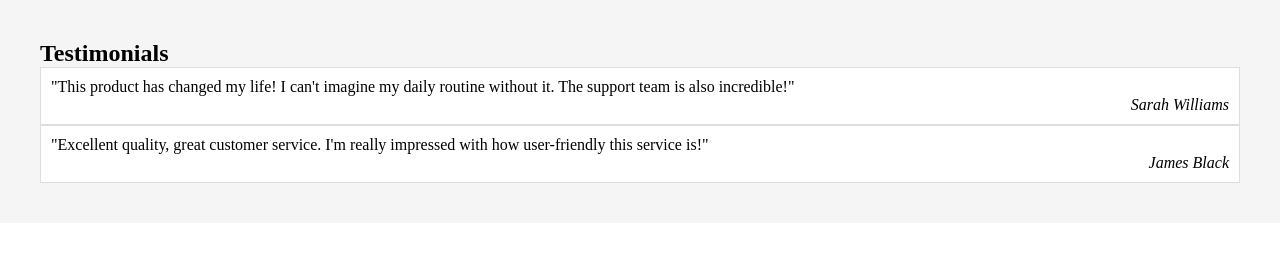
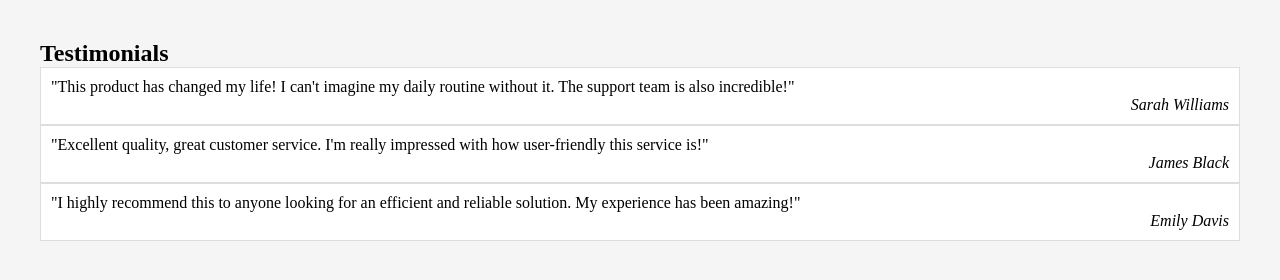
Before and after one commit to acciojob/testimonial-anshul-dhomne, a website: page main.html in a window 1280 px wide. Drawn offline with Linux system fonts and the light colour scheme.

Commit message:
created a submission

```diff
--- a/main.html
+++ b/main.html
@@ -49,6 +49,10 @@
                 is!"</p>
             <p class="author"> James Black</p>
         </div>
+        <div class="testimonial-box">
+            <p> "I highly recommend this to anyone looking for an efficient and reliable solution. My experience has been amazing!"</p>
+            <p class="author"> Emily Davis</p>
+        </div>
     </section>
 </body>
 
```
